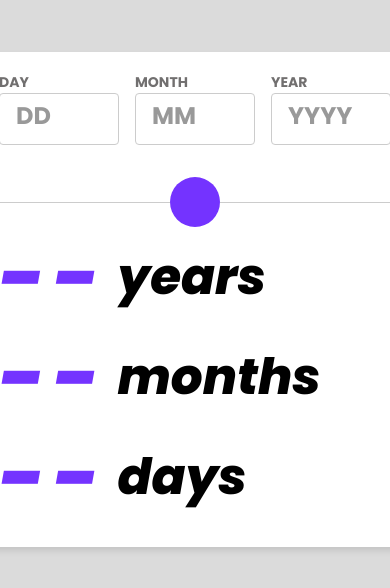
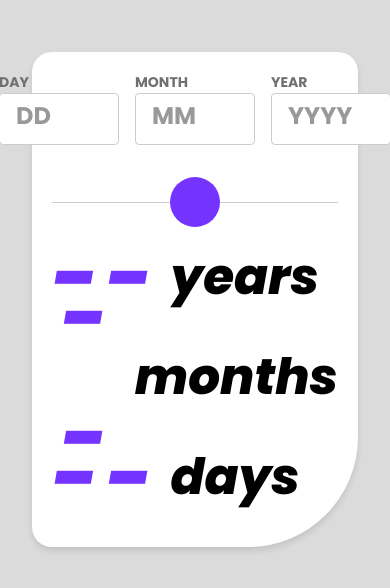
Before and after one commit to Ledelara/age-calculator-app, a React (Vite) app: page / in a window 390 px wide. Shown: the top 588 px of the page. Built offline with nearby package versions, Linux system fonts and the light colour scheme; some icons are missing.

Commit message:
💄 style: adicionando responsividade para o Card

```diff
--- a/src/components/StyledComponents/Card/Card.ts
+++ b/src/components/StyledComponents/Card/Card.ts
@@ -2,9 +2,16 @@ import styled from "styled-components";
 
 const Card = styled.div`
   background-color: var(--white);
-  border-radius: 20px;
-  padding: 20px;
+  padding: 40px;
   box-shadow: 0 4px 6px rgba(0, 0, 0, 0.1);
+  width: 700px;
+  border-radius: 20px 20px 210px 20px;
+
+  @media (max-width: 768px) {
+    width: 100%;
+    padding: 20px;
+    border-radius: 20px 20px 110px 20px;
+  }
 `
 
 export { Card };
```
